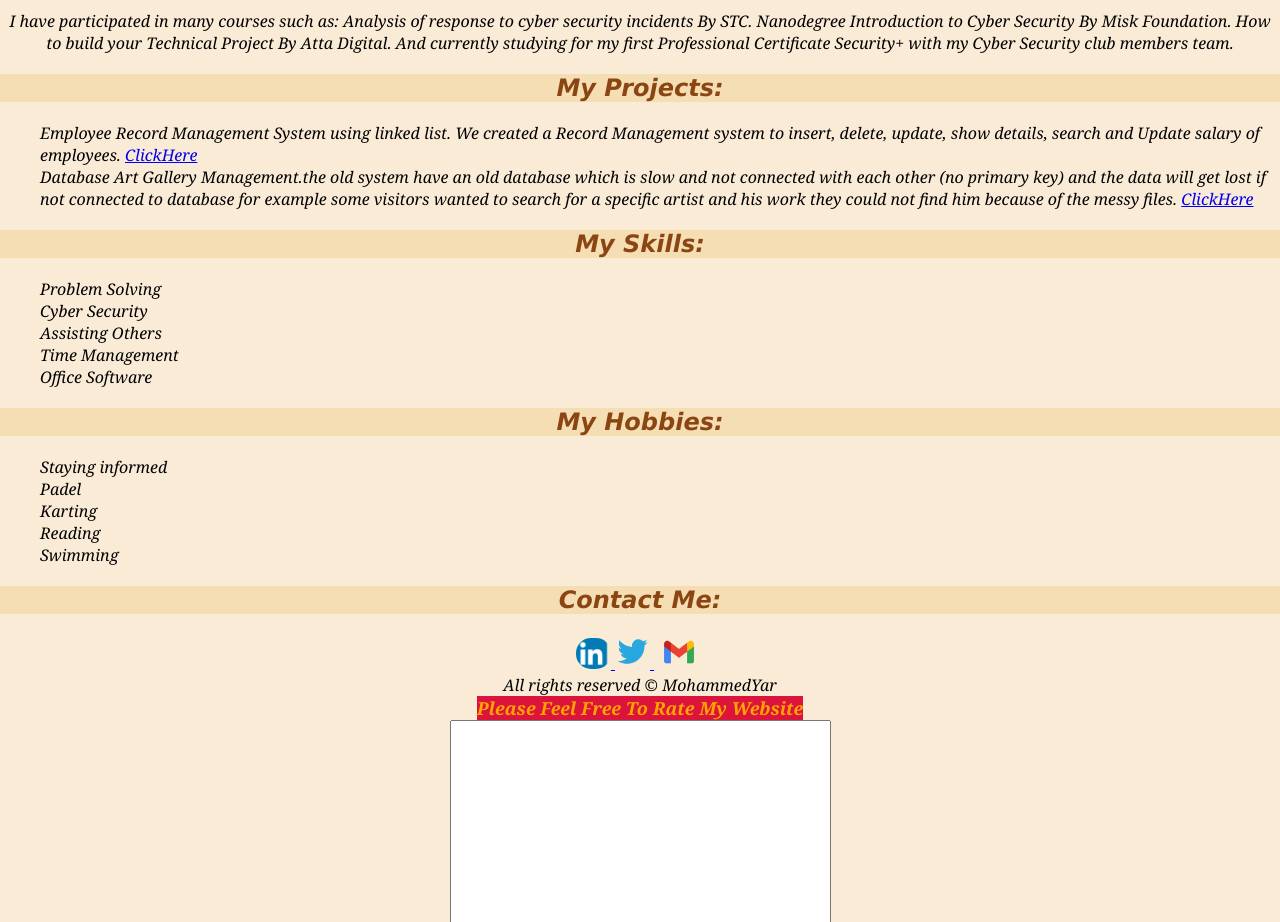
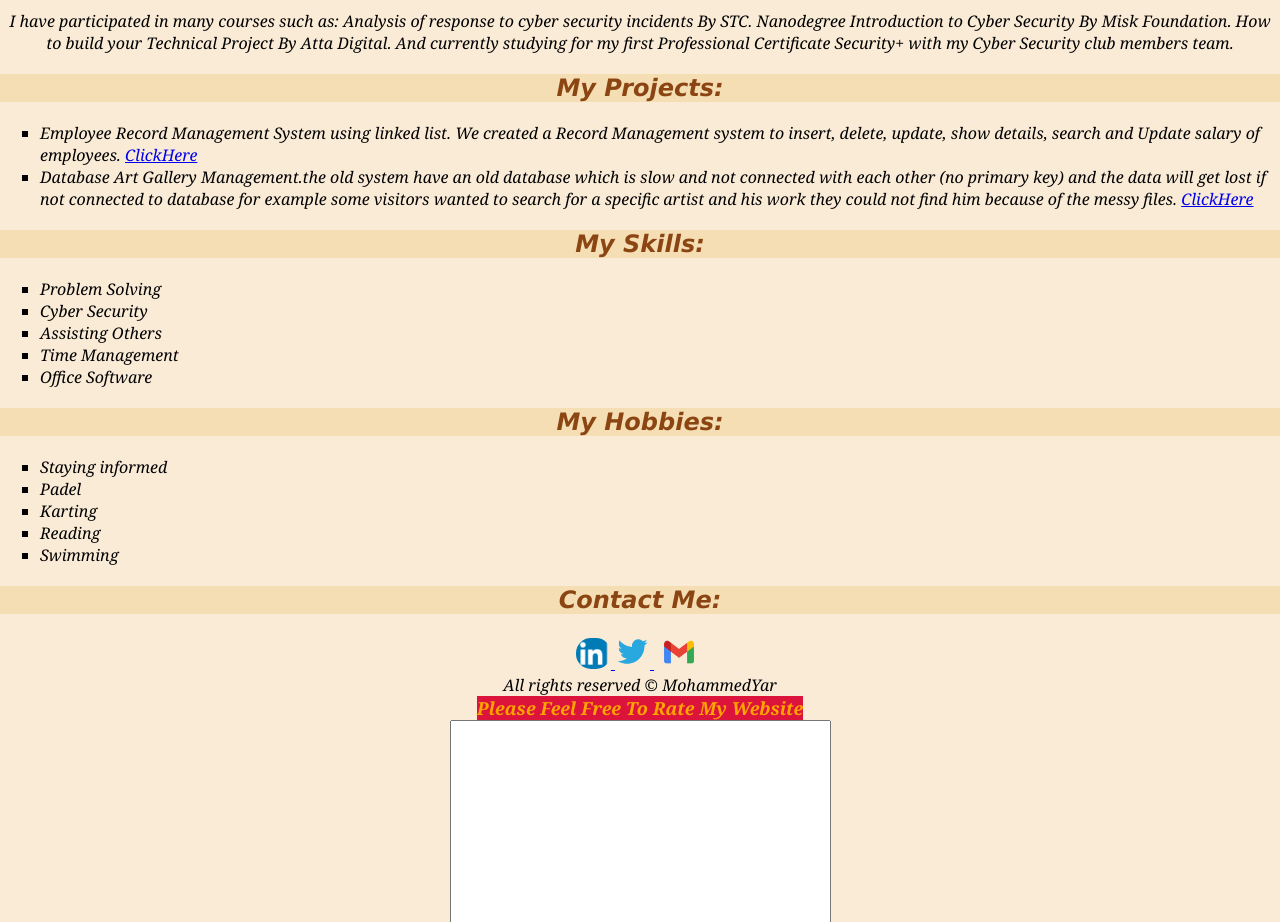
Before and after one commit to MohammedYar/MyWebsite, a plain HTML site: page MyResume.html in a window 1280 px wide. Shown: the part 860-1782 px from the top of the page. Drawn offline with Linux system fonts and the light colour scheme; files that its build step writes are made by us from their sources; a script that the page names is missing; files whose address does not match are found by name.

Commit message:
Update styles.css

```diff
--- a/styles.css
+++ b/styles.css
@@ -31,7 +31,7 @@ h1 {
 ul {
   font-family: Georgia, "Times New Roman", Times, serif;
   text-align: left;
-  list-style-type: none;
+  list-style-type:square;
 }
 
 span {
```
